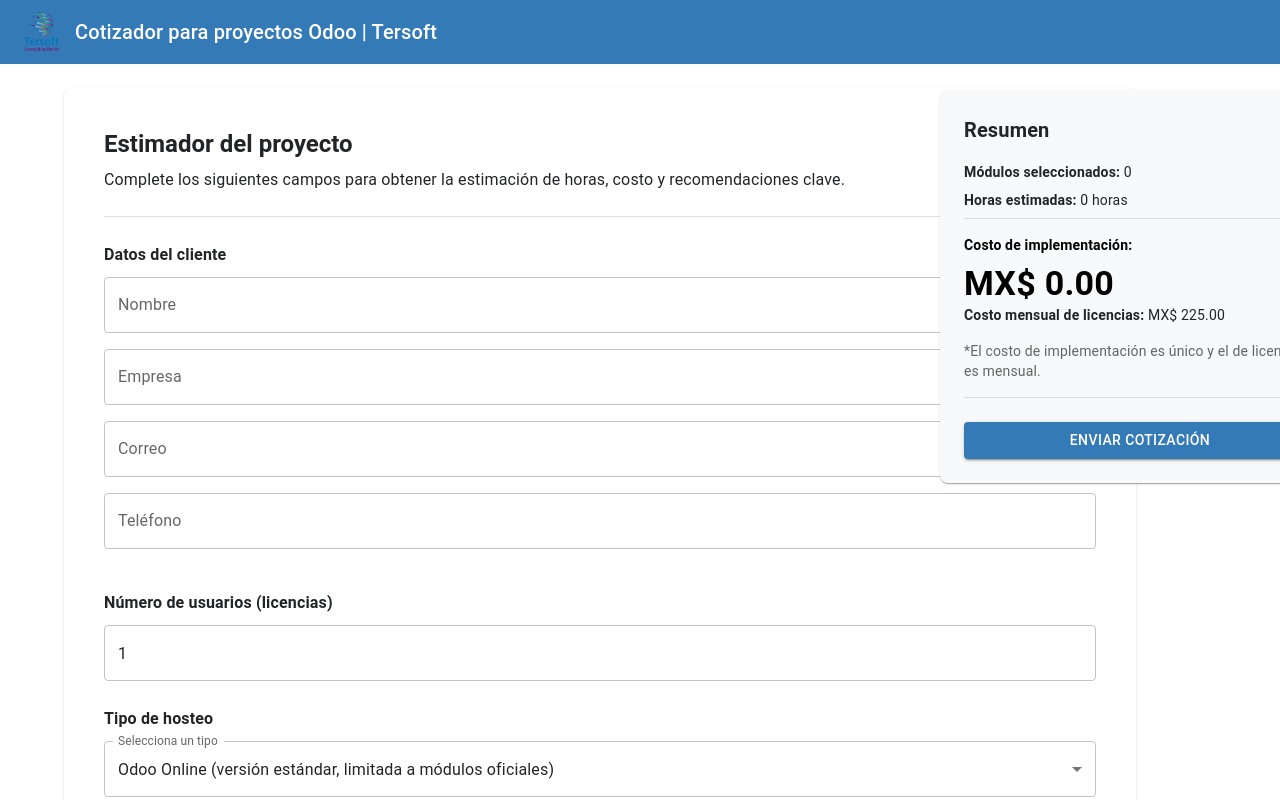
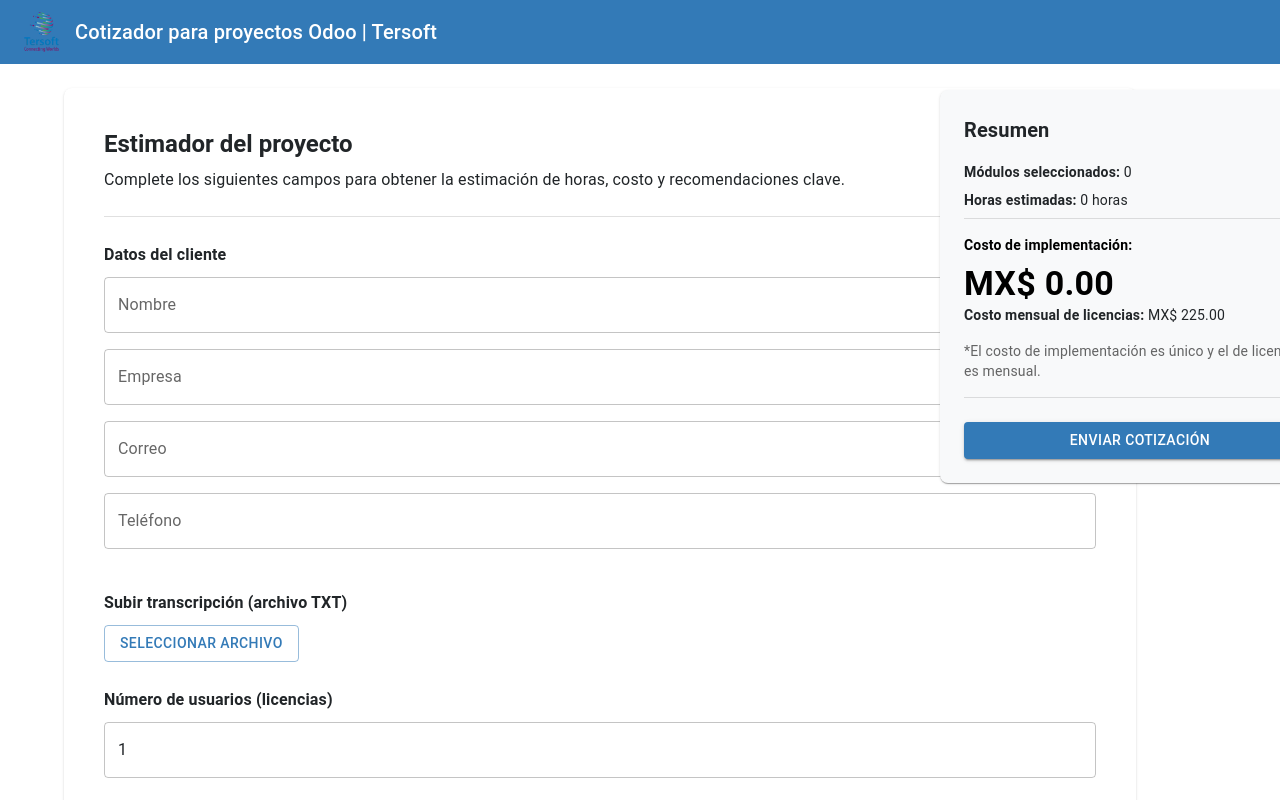
Before and after one commit to FReptar0/cotizador, a Next.js app: page /cotizador in a window 1280 px wide. Shown: the top 800 px of the page. Built offline with nearby package versions, Linux system fonts and the light colour scheme; sample sign-in values are in the browser's storage; some icons are missing.

Commit message:
Add transcription file upload feature to CotizadorPage

```diff
--- a/src/pages/cotizador.js
+++ b/src/pages/cotizador.js
@@ -117,6 +117,10 @@
   // Nuevo campo: Número de usuarios (licencias)
   const [numUsuarios, setNumUsuarios] = useState(1);
 
+  // Nuevo estado para el archivo de transcripción
+  const [transcriptionFile, setTranscriptionFile] = useState(null);
+  const [fileName, setFileName] = useState("");
+
   // Datos del cliente
   const [customerName, setCustomerName] = useState("");
   const [customerCompany, setCustomerCompany] = useState("");
@@ -141,6 +145,15 @@
       setAuthChecked(true);
     }
   }, [router]);
+
+  // Manejo del archivo de transcripción
+  const handleFileChange = (e) => {
+    const file = e.target.files[0];
+    if (file) {
+      setTranscriptionFile(file);
+      setFileName(file.name);
+    }
+  };
 
   // Lógica de cálculo
   useEffect(() => {
@@ -334,6 +347,36 @@
                   />
                 </Box>
 
+                {/* Nuevo: Subir transcripción (archivo TXT) */}
+                <Box sx={{ mb: 3 }}>
+                  <Typography
+                    variant="subtitle1"
+                    fontWeight="bold"
+                    color="text.primary"
+                    sx={{ mb: 1 }}
+                  >
+                    Subir transcripción (archivo TXT)
+                  </Typography>
+                  <Button variant="outlined" component="label">
+                    Seleccionar archivo
+                    <input
+                      type="file"
+                      accept=".txt"
+                      hidden
+                      onChange={handleFileChange}
+                    />
+                  </Button>
+                  {fileName && (
+                    <Typography
+                      variant="body2"
+                      color="text.primary"
+                      sx={{ mt: 1 }}
+                    >
+                      Archivo seleccionado: {fileName}
+                    </Typography>
+                  )}
+                </Box>
+
                 {/* Número de usuarios (licencias) */}
                 <Box sx={{ mb: 3 }}>
                   <Typography
@@ -419,6 +462,7 @@
                   </FormControl>
                 </Box>
 
+                {/* Sección de módulos */}
                 <Box sx={{ mb: 3 }}>
                   <Typography
                     variant="subtitle1"
```
